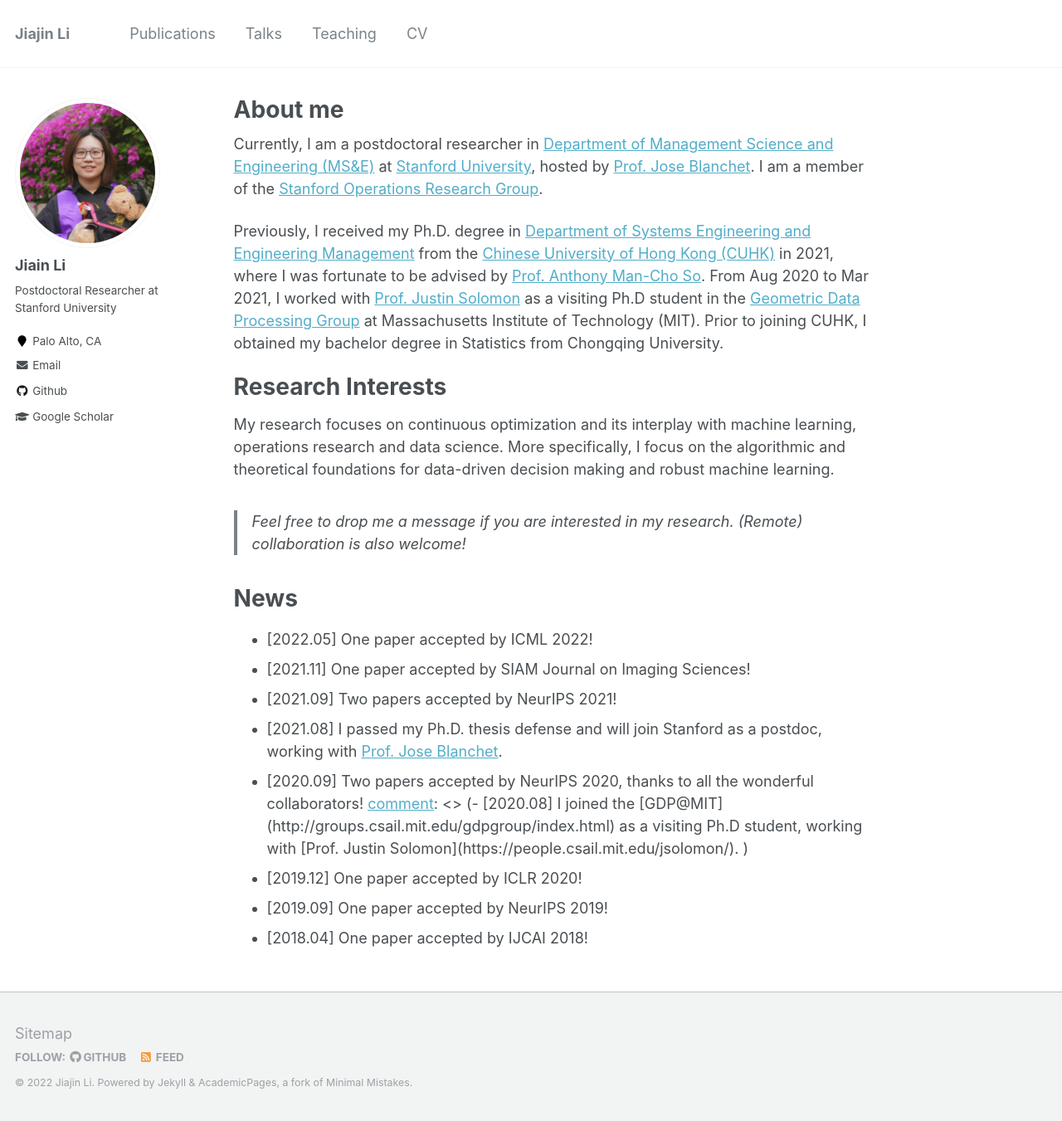
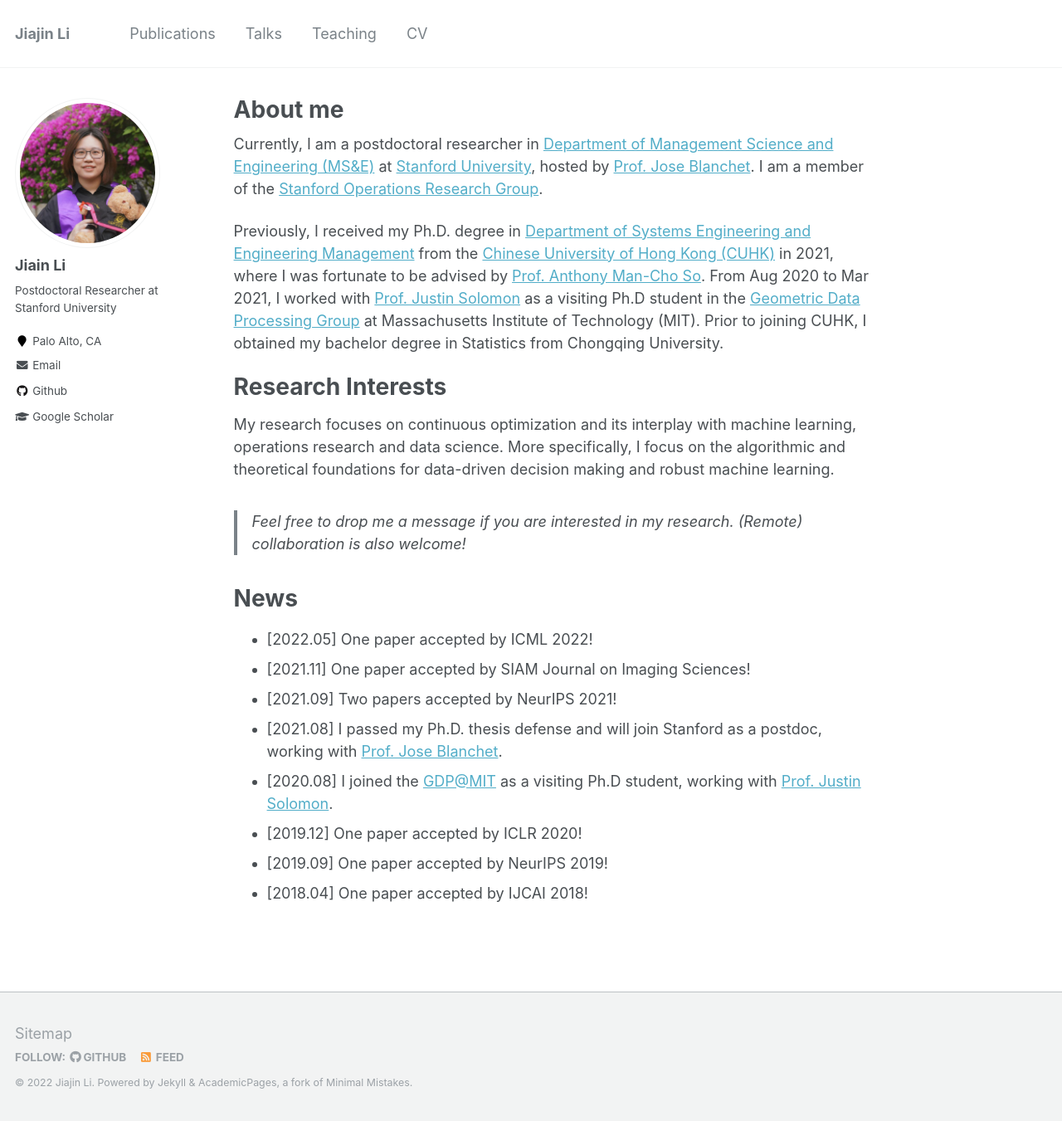
Before and after one commit to gerrili1996/gerrili1996.github.io, a Jekyll site: the page built from _pages/about.md, in a window 1280 px wide and 1351 px high. Shown: the whole window at 83% size. Built offline with Jekyll 4.4.1, drawn with Linux system fonts in a browser that asks for light colours.

```diff
--- a/_pages/about.md
+++ b/_pages/about.md
@@ -37,8 +37,7 @@ More specifically, I focus on the algorithmic and theoretical foundations for da
 - [2021.11] One paper accepted by SIAM Journal on Imaging Sciences!
 - [2021.09] Two papers accepted by NeurIPS 2021!
 - [2021.08] I passed my Ph.D. thesis defense and will join Stanford as a postdoc, working with [Prof. Jose Blanchet](https://web.stanford.edu/~jblanche/).
-- [2020.09] Two papers accepted by NeurIPS 2020, thanks to all the wonderful collaborators!
-[comment]: <> (- [2020.08] I joined the [GDP@MIT]&#40;http://groups.csail.mit.edu/gdpgroup/index.html&#41; as a visiting Ph.D student, working with [Prof. Justin Solomon]&#40;https://people.csail.mit.edu/jsolomon/&#41;.  )
+- [2020.08] I joined the [GDP@MIT](http://groups.csail.mit.edu/gdpgroup/index.html) as a visiting Ph.D student, working with [Prof. Justin Solomon](https://people.csail.mit.edu/jsolomon/).
 - [2019.12] One paper accepted by ICLR 2020!
 - [2019.09] One paper accepted by NeurIPS 2019!
 - [2018.04] One paper accepted by IJCAI 2018!
```
Also changed, not shown: _pages/teaching.html (line endings or trailing spaces).
